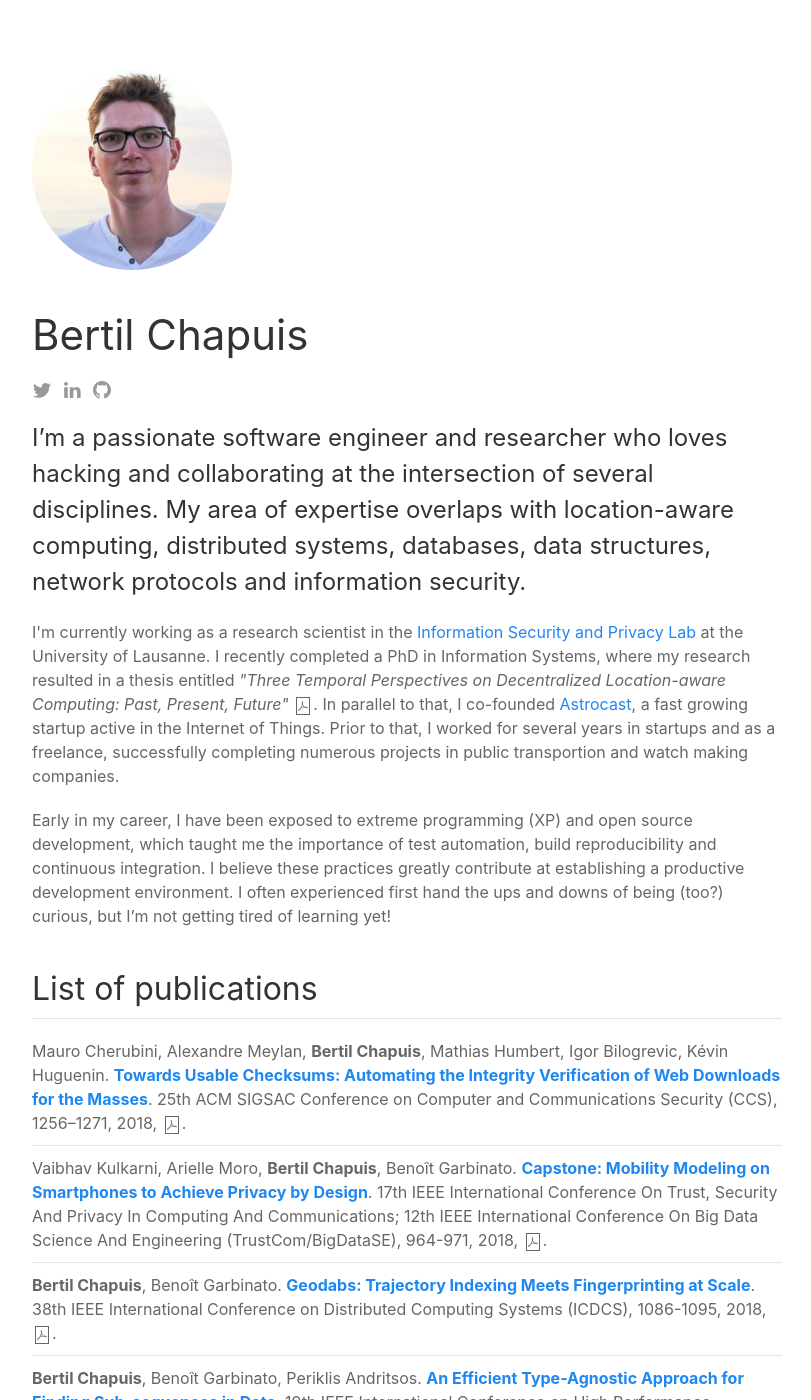
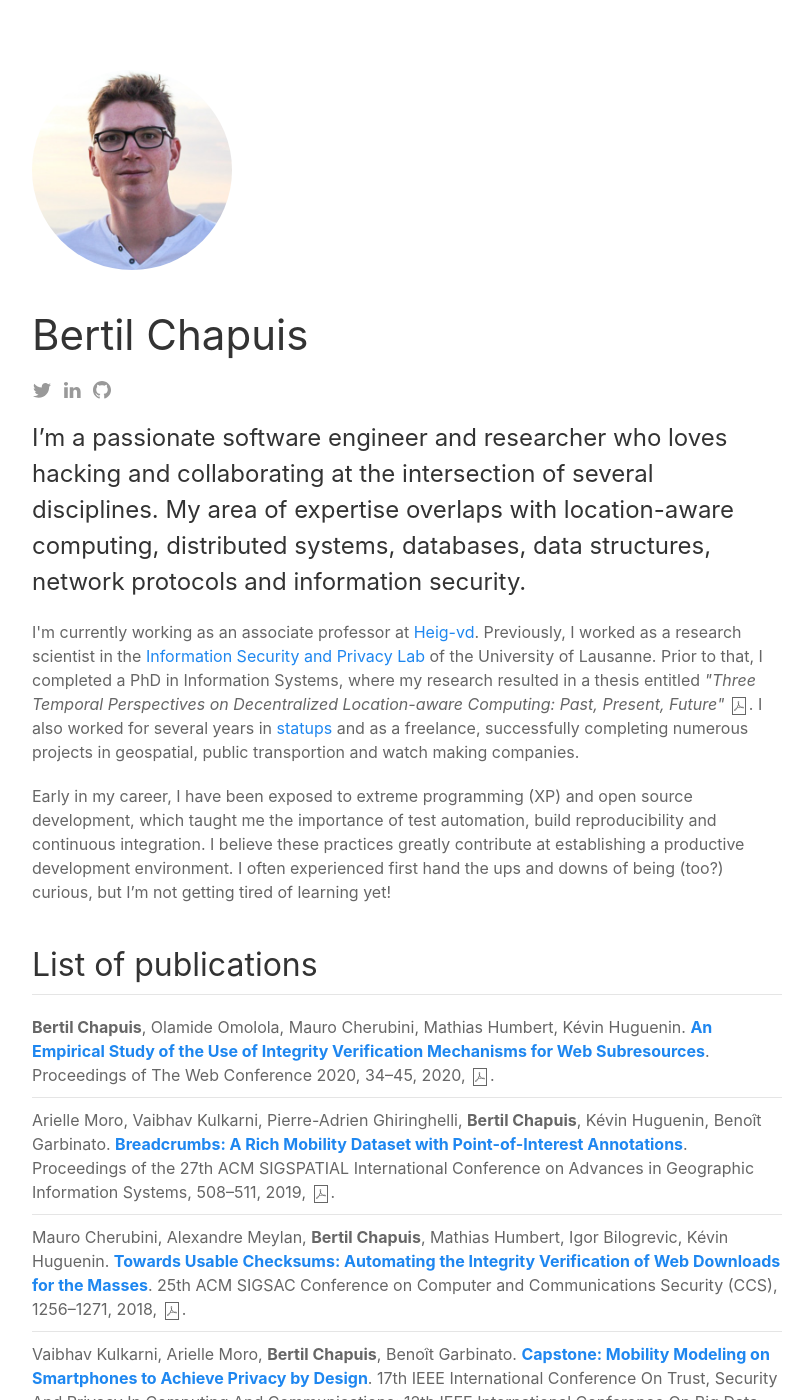
Before and after one commit to bchapuis/bchapuis.github.io, a Jekyll site: the page built from index.html, in a window 1280 px wide and 1400 px high. Shown: the whole window, without its empty margins (233-1044 px from the left). Built offline with Jekyll 4.4.1, drawn with Linux system fonts in a browser that asks for light colours; nearby versions of some CDN libraries.

Commit message:
Update bio and publications

```diff
--- a/_includes/publications.html
+++ b/_includes/publications.html
@@ -1,3 +1,5 @@
+<li><b>Bertil Chapuis</b>, Olamide Omolola, Mauro Cherubini, Mathias Humbert, Kévin Huguenin. <a href="https://doi.org/10.1145/3366423.3380092"><b>An Empirical Study of the Use of Integrity Verification Mechanisms for Web Subresources</b></a>. Proceedings of The Web Conference 2020, 34–45, 2020, <a href="/pubs/4Q7CUAPV.pdf" class="uk-link-text uk-icon-link" uk-icon="file-pdf" target="_blank"></a>.</li>
+<li>Arielle Moro, Vaibhav Kulkarni, Pierre-Adrien Ghiringhelli, <b>Bertil Chapuis</b>, Kévin Huguenin, Benoît Garbinato. <a href="https://doi.org/10.1145/3347146.3359341"><b>Breadcrumbs: A Rich Mobility Dataset with Point-of-Interest Annotations</b></a>. Proceedings of the 27th ACM SIGSPATIAL International Conference on Advances in Geographic Information Systems, 508–511, 2019, <a href="/pubs/N5LPSIHU.pdf" class="uk-link-text uk-icon-link" uk-icon="file-pdf" target="_blank"></a>.</li>
 <li>Mauro Cherubini, Alexandre Meylan, <b>Bertil Chapuis</b>, Mathias Humbert, Igor Bilogrevic, Kévin Huguenin. <a href="https://doi.org/10.1145/3243734.3243746"><b>Towards Usable Checksums: Automating the Integrity Verification of Web Downloads for the Masses</b></a>. 25th ACM SIGSAC Conference on Computer and Communications Security (CCS), 1256–1271, 2018, <a href="/pubs/8TA5NH4T.pdf" class="uk-link-text uk-icon-link" uk-icon="file-pdf" target="_blank"></a>.</li>
 <li>Vaibhav Kulkarni, Arielle Moro, <b>Bertil Chapuis</b>, Benoît Garbinato. <a href="https://doi.org/10.1109/TrustCom/BigDataSE.2018.00136"><b>Capstone: Mobility Modeling on Smartphones to Achieve Privacy by Design</b></a>. 17th IEEE International Conference On Trust, Security And Privacy In Computing And Communications; 12th IEEE International Conference On Big Data Science And Engineering (TrustCom/BigDataSE), 964-971, 2018, <a href="/pubs/9MMIDVGG.pdf" class="uk-link-text uk-icon-link" uk-icon="file-pdf" target="_blank"></a>.</li>
 <li><b>Bertil Chapuis</b>, Benoît Garbinato. <a href="https://doi.org/10.1109/ICDCS.2018.00108"><b>Geodabs: Trajectory Indexing Meets Fingerprinting at Scale</b></a>. 38th IEEE International Conference on Distributed Computing Systems (ICDCS), 1086-1095, 2018, <a href="/pubs/2S922QCZ.pdf" class="uk-link-text uk-icon-link" uk-icon="file-pdf" target="_blank"></a>.</li>
--- a/index.html
+++ b/index.html
@@ -17,10 +17,10 @@ My area of expertise overlaps with location-aware computing, distributed systems
 </p>
 
 <p>
-I'm currently working as a research scientist in the <a href="https://people.unil.ch/kevinhuguenin/">Information Security and Privacy Lab</a> at the University of Lausanne.
-I recently completed a PhD in Information Systems, where my research resulted in a thesis entitled <a href="/pubs/2018-Thesis.pdf" class="uk-link-text uk-icon-link" uk-icon="file-pdf" style="display: inline" target="_blank"><i>"Three Temporal Perspectives on Decentralized Location-aware Computing: Past, Present, Future"</i> </a>.
-In parallel to that, I co-founded <a href="https://www.astrocast.com/" alt="Astrocast SA">Astrocast</a>, a fast growing startup active in the Internet of Things.
-Prior to that, I worked for several years in startups and as a freelance, successfully completing numerous projects in public transportion and watch making companies.
+I'm currently working as an associate professor at <a href="https://heig-vd.ch" alt="Heig-vd">Heig-vd</a>.
+Previously, I worked as a research scientist in the <a href="https://people.unil.ch/kevinhuguenin/">Information Security and Privacy Lab</a> of the University of Lausanne.
+Prior to that, I completed a PhD in Information Systems, where my research resulted in a thesis entitled <a href="/pubs/2018-Thesis.pdf" class="uk-link-text uk-icon-link" uk-icon="file-pdf" style="display: inline" target="_blank"><i>"Three Temporal Perspectives on Decentralized Location-aware Computing: Past, Present, Future"</i> </a>.
+I also worked for several years in <a href="https://www.astrocast.com/" alt="Astrocast SA">statups</a> and as a freelance, successfully completing numerous projects in geospatial, public transportion and watch making companies.
 </p>
 
 <p>
```
Also changed, not shown: 3 other files.
